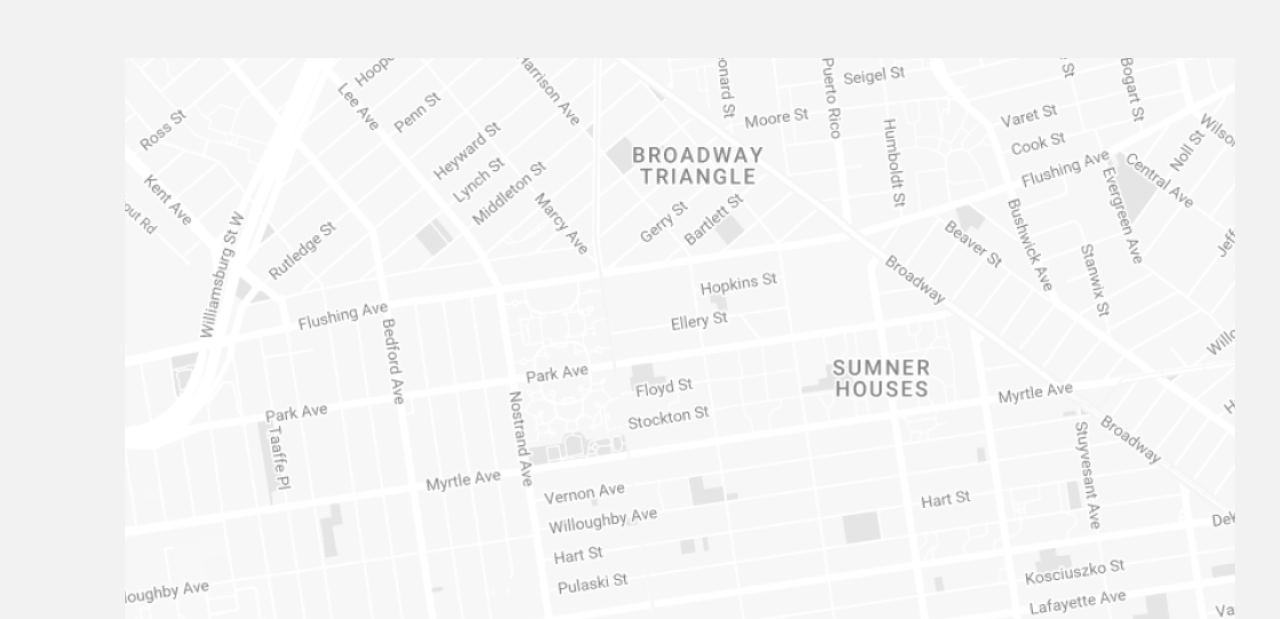
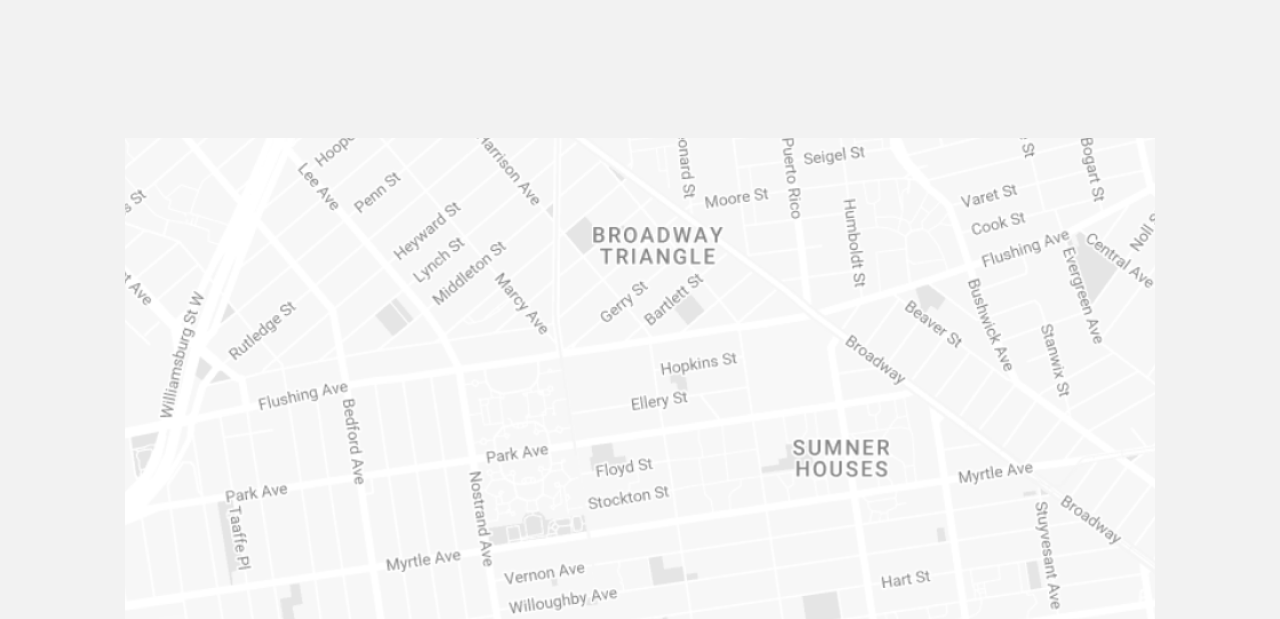
Before and after one commit to pranisa-sitt/Genesis, a plain HTML site: page page/Contact.html in a window 1280 px wide. Shown: the part 577-1196 px from the top of the page. Drawn offline with Linux system fonts and the light colour scheme.

Commit message:
Map img edited

```diff
--- a/page/Contact.html
+++ b/page/Contact.html
@@ -44,7 +44,7 @@
       </form>
     </section>
     <section>
-      <img src="/image/Map.png" alt="Address map">
+      <img class="map" src="/image/Map.png" alt="Address map">
     </section>
   </main>
   <footer>
--- a/style/_contact-page.scss
+++ b/style/_contact-page.scss
@@ -9,7 +9,7 @@
   justify-content: space-between;
   align-items: baseline;
   margin-top: 110px;
-  margin-bottom: 120px;
+  margin-bottom: 200px;
 
   &__article {
     width: 475px;
@@ -34,3 +34,10 @@
     }
   }
 }
+
+.map {
+  width: 100%;
+  height: 570px;
+  object-fit: cover;
+  margin-bottom: 110px;
+}
```
Also changed, not shown: style/index.css, 1 other file.
